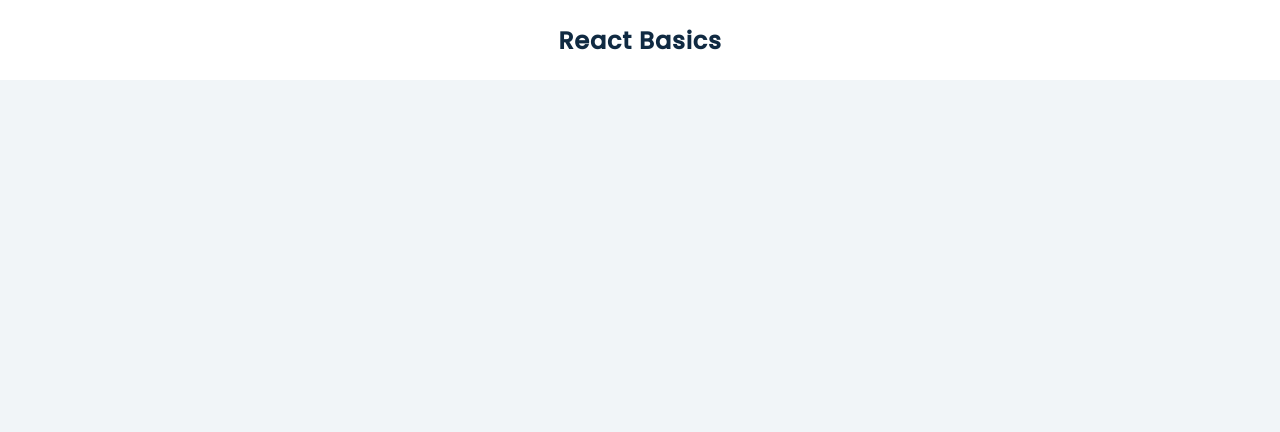
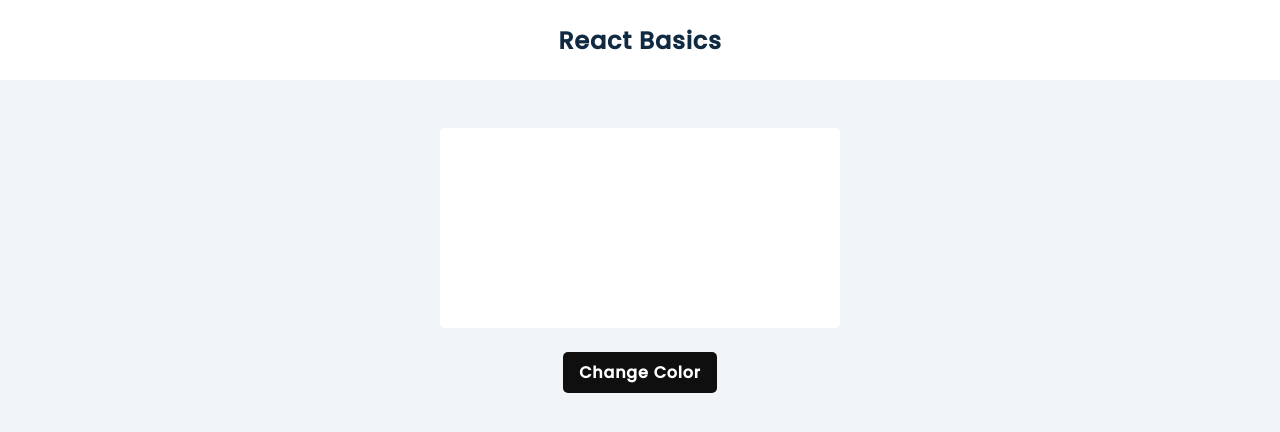
Before and after one commit to wbilashee/react-basics, a React (Create React App) app: page / in a window 1280 px wide. Shown: the top 432 px of the page. Built offline with nearby package versions, Linux system fonts and the light colour scheme.

Commit message:
color changer done

```diff
--- a/src/App.css
+++ b/src/App.css
@@ -4,6 +4,8 @@
   --black: #0f0f0f;
   --light-gray: #f1f5f8;
   --dark-gray: #102a42;
+  --radius: 5px;
+  --transition: 0.3s all ease-in-out;
 }
 
 html {
@@ -26,10 +28,38 @@ body {
   font-family: "Poppins", sans-serif;
 }
 
-.header {
-  height: 5rem;
+.container {
   display: grid;
   place-items: center;
+  gap: 1.5rem;
+  padding: 3rem 0;
+}
+
+.btn {
+  outline: 0;
+  border: none;
+  color: white;
+  cursor: pointer;
+  font-weight: 600;
+  font-size: 1rem;
+  padding: 0.5rem 1rem;
+  font-family: inherit;
+  letter-spacing: 0.05rem;
+  background: var(--black);
+  text-transform: capitalize;
+  border-radius: var(--radius);
+  transition: var(--transition);
+}
+
+.header {
+  padding: 0;
+  height: 5rem;
   background: white;
   color: var(--dark-gray);
 }
+
+.color-div {
+  width: 400px;
+  height: 200px;
+  border-radius: var(--radius);
+}
--- a/src/App.js
+++ b/src/App.js
@@ -1,9 +1,13 @@
 import './App.css';
+import Color from './components/Color';
 import Header from './components/Header';
 
 function App() {
   return (
-    <Header />
+    <>
+      <Header />
+      <Color />
+    </>
   );
 }
 
--- /dev/null
+++ b/src/components/Color.js
@@ -0,0 +1,30 @@
+import React from 'react';
+import { useState } from 'react';
+
+export default function Color() {
+    const [color, setColor] = useState("white");
+    const hex = ["A", "B", "C", "D", "E", "F", 1, 2, 3, 4, 5, 6, 7, 8, 9];
+
+    const changeColor = () => {
+        let hexColor = "#";
+
+        const getRandomNumber = () => {
+            return Math.floor(Math.random() * hex.length);
+        }
+
+        for (let i = 0; i < 6; i++) {
+            const elem = hex[getRandomNumber()];
+            hexColor += elem;
+        }
+        setColor(hexColor);
+    }
+
+    return (
+        <section className='container'>
+            <div style={{ background: `${color}` }}
+                className='color-div'>
+            </div>
+            <button className='btn' onClick={changeColor}>Change Color</button>
+        </section>
+    )
+}
--- a/src/components/Header.js
+++ b/src/components/Header.js
@@ -2,7 +2,7 @@ import React from 'react';
 
 export default function Header() {
     return (
-        <header className='header'>
+        <header className='header container'>
             <h2>React Basics</h2>
         </header>
     )
```
